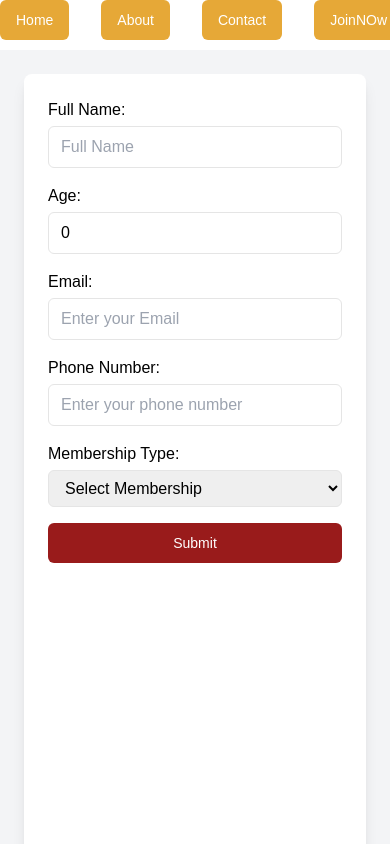
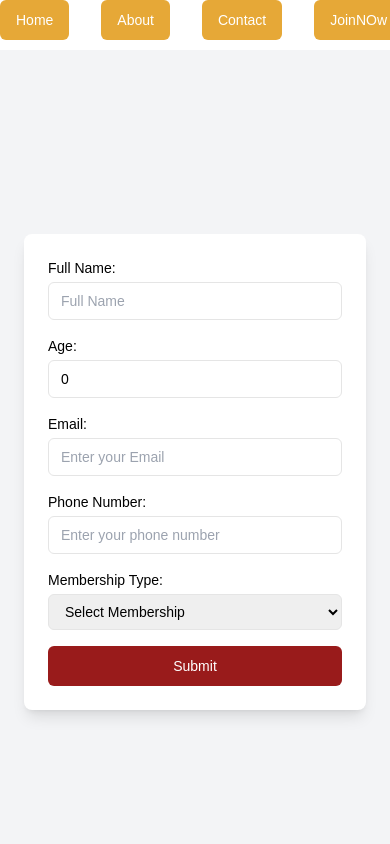
Before and after one commit to sameerkaleem/my-web, a Next.js app: page /joinnow in a window 390 px wide. Shown: the top 844 px of the page. Built offline with nearby package versions, Linux system fonts and the light colour scheme.

Commit message:
Update page.tsx
updating joinnow page

```diff
--- a/src/app/joinnow/page.tsx
+++ b/src/app/joinnow/page.tsx
@@ -35,10 +35,10 @@ const AdmissionForm = () => {
   };
 
   return (
-    <div className="flex justify-center text-black p-6 bg-gray-100 h-screen">
-      <form onSubmit={handleSubmit} className="bg-white p-6 rounded-lg shadow-lg w-full max-w-md">
+    <div className="flex justify-center items-center text-black p-6 bg-gray-100 min-h-screen">
+      <form onSubmit={handleSubmit} className="bg-white p-6 rounded-lg shadow-lg w-full max-w-sm sm:max-w-md md:max-w-lg lg:max-w-xl xl:max-w-2xl">
         <div className="mb-4">
-          <label className="block mb-1">Full Name:</label>
+          <label className="block mb-1 text-sm sm:text-base">Full Name:</label>
           <input
             type="text"
             name="fullName"
@@ -46,12 +46,12 @@ const AdmissionForm = () => {
             value={formData.fullName}
             onChange={handleChange}
             required
-            className="w-full px-3 py-2 border rounded-md"
+            className="w-full px-3 py-2 border rounded-md text-sm sm:text-base"
           />
         </div>
 
         <div className="mb-4">
-          <label className="block mb-1">Age:</label>
+          <label className="block mb-1 text-sm sm:text-base">Age:</label>
           <input
             type="number"
             name="age"
@@ -59,12 +59,12 @@ const AdmissionForm = () => {
             value={formData.age}
             onChange={handleChange}
             required
-            className="w-full px-3 py-2 border rounded-md"
+            className="w-full px-3 py-2 border rounded-md text-sm sm:text-base"
           />
         </div>
 
         <div className="mb-4">
-          <label className="block mb-1">Email:</label>
+          <label className="block mb-1 text-sm sm:text-base">Email:</label>
           <input
             type="email"
             name="email"
@@ -72,12 +72,12 @@ const AdmissionForm = () => {
             value={formData.email}
             onChange={handleChange}
             required
-            className="w-full px-3 py-2 border rounded-md"
+            className="w-full px-3 py-2 border rounded-md text-sm sm:text-base"
           />
         </div>
 
         <div className="mb-4">
-          <label className="block mb-1">Phone Number:</label>
+          <label className="block mb-1 text-sm sm:text-base">Phone Number:</label>
           <input
             type="tel"
             name="phone"
@@ -85,18 +85,18 @@ const AdmissionForm = () => {
             value={formData.phone}
             onChange={handleChange}
             required
-            className="w-full px-3 py-2 border rounded-md"
+            className="w-full px-3 py-2 border rounded-md text-sm sm:text-base"
           />
         </div>
 
         <div className="mb-4">
-          <label className="block mb-1">Membership Type:</label>
+          <label className="block mb-1 text-sm sm:text-base">Membership Type:</label>
           <select
             name="membershipType"
             value={formData.membershipType}
             onChange={handleChange}
             required
-            className="w-full px-3 py-2 border rounded-md"
+            className="w-full px-3 py-2 border rounded-md text-sm sm:text-base"
           >
             <option value="">Select Membership</option>
             <option value="monthly">Monthly</option>
@@ -105,7 +105,7 @@ const AdmissionForm = () => {
           </select>
         </div>
 
-        <Button type="submit" className="w-full py-2 px-4 bg-red-800 text-white rounded-md">Submit</Button>
+        <Button type="submit" className="w-full py-2 px-4 bg-red-800 text-white rounded-md text-sm sm:text-base">Submit</Button>
       </form>
     </div>
   );
```
